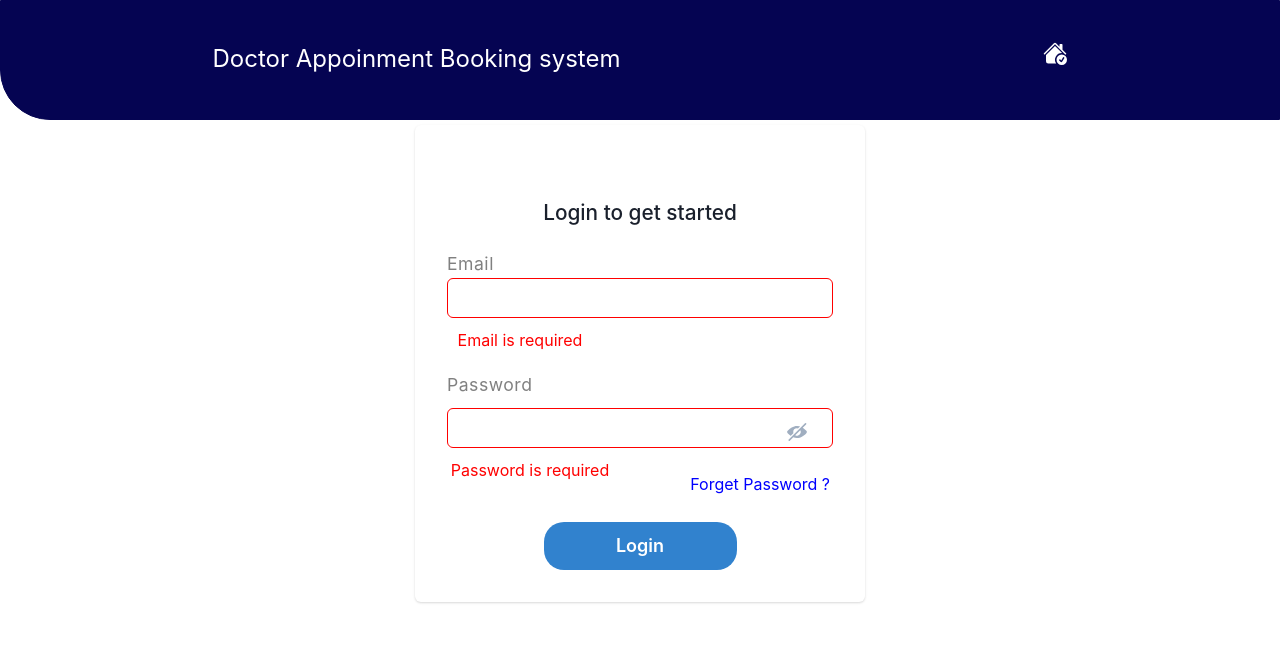
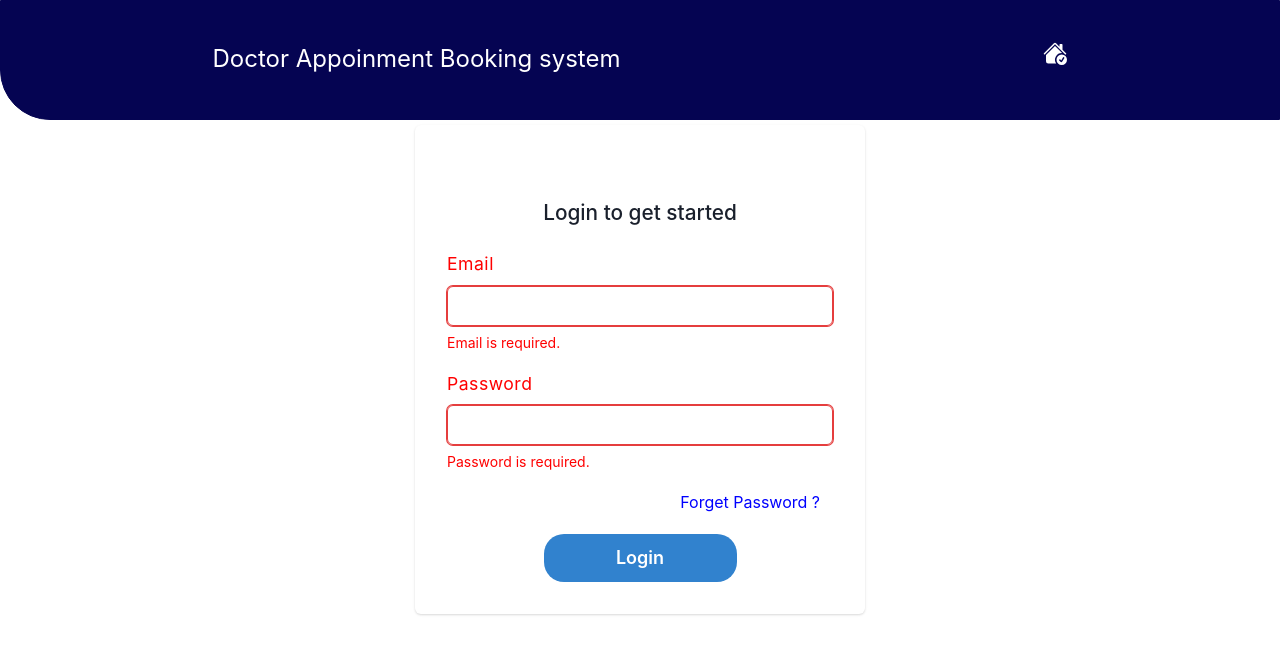
Before and after one commit to Ashutosh5333/Doctor_management_system, a React (Create React App) app in the folder Client/: page /adminlogin in a window 1280 px wide. Both pictures are taken after a click on the button "Login". Shown: the top 654 px of the page. Built offline with nearby package versions, Linux system fonts and the light colour scheme.

Commit message:
updated loader and css

```diff
--- a/Client/src/Admin/AdminLogin.jsx
+++ b/Client/src/Admin/AdminLogin.jsx
@@ -1,16 +1,21 @@
-import React, { useEffect, useState } from "react";
+import React, {  useState } from "react";
 import {
   Box,
+  FormLabel,
+  FormErrorMessage,
+  FormHelperText,
   Button,
   Card,
   FormControl,
-  FormLabel,
   Input,
   InputGroup,
   InputRightElement,
   Stack,
-  Text,  VStack,  useColorModeValue,
-  useToast,} from "@chakra-ui/react";
+  Text,
+  VStack,
+  useColorModeValue,
+  useToast,
+} from "@chakra-ui/react";
 import { ViewIcon, ViewOffIcon } from "@chakra-ui/icons";
 import { useDispatch } from "react-redux";
 import { useNavigate } from "react-router-dom";
@@ -22,13 +27,10 @@ const AdminLogin = () => {
   const dispatch = useDispatch();
   const toast = useToast();
   const [show, setShow] = useState(false);
-    const [errors, SetErrors] = useState({});
-    const [IsSubmit, SetIsSubmit] = useState(false);
-    const [msgerr, SetMsgerr] = useState("");
   const colorScheme = useColorModeValue("blue", "green");
-    const [erroremail, SetErroremail] = useState(false);
-    const [errorpassword, SetErrorpassword] = useState(false);
-
+  const [isEmail, setisEmail] = useState(false);
+  const [isPassword, setisPassword] = useState(false);
+  const [loading, setLoading] = useState(false);
   const [post, SetPost] = useState({
     email: "",
     password: "",
@@ -40,12 +42,10 @@ const AdminLogin = () => {
   };
 
   const handleSubmit = () => {
-         SetErrors(validated(post));
-      if(post.email && post.password ){
-             SetIsSubmit(true);
+    if (post.email !=="" && post.password !=="") {
+      setLoading(true);
       dispatch(Adminpost(post))
         .then((res) => {
-        SetMsgerr(res.payload.msg);
           if (res.type === "ADMINUSERSUCESS") {
             if (res.payload.msg !== "Loginsucessfull") {
               toast({
@@ -54,6 +54,7 @@ const AdminLogin = () => {
                 status: "error",
                 title: " Wrong Credentails",
               });
+              setLoading(false);
             } else {
               toast({
                 position: "top",
@@ -63,13 +64,16 @@ const AdminLogin = () => {
               });
               localStorage.setItem("Admin", JSON.stringify(res.payload.msg));
               navigate("/admin");
+              setLoading(false);
             }
           }
         })
-      .catch((err) => {
-        console.log(err.msg);
-      });
-
+    }
+    if (post.email == "") {
+      setisEmail(true);
+    }
+    if (post.password == "") {
+      setisPassword(true);
     }
   };
 
@@ -77,45 +81,18 @@ const AdminLogin = () => {
     setShow(!show);
   };
 
-      useEffect(() => {
-        if (Object.keys(errors).length === 0 && IsSubmit) {
-        }
-      }, [errors]);
-
-      const validated = (values) => {
-        const error = {};
-        const regex = /^[^s@]+@[^\s@]+\.[^\^\^s@]{2,}$/i;
-        if (!values.email) {
-          error.email = "Email is required";
-          SetErrorpassword(true);
-        }
-        if (!values.password) {
-          error.password = "Password is required";
-          SetErroremail(true);
-        } else if (values.password.length < 4) {
-          error.password = "password must be more than 4 charecter";
-          SetErroremail(true);
-        } else if (values.password.length > 10) {
-          error.password = "password can not exceed more than 10 charecter";
-          SetErroremail(true);
-        }
-        return error;
-      };
-
-
-
   return (
     <>
       <Box>
-      <Navbar/>
+        <Navbar />
 
-          <Box width={"100%"}  m="auto" >
+        <Box width={"100%"} m="auto">
           <Card
             w={{ base: "95%", md: "50%", lg: "450px" }}
             m="auto"
             mt={{ base: "15%", md: "20px", lg: "5px" }}
           >
-              <Box   p="8">
+            <Box p="8">
               <Stack>
                 <Stack align={{ base: "start", lg: "center" }}>
                   <Text
@@ -131,91 +108,59 @@ const AdminLogin = () => {
                 </Stack>
 
                 <VStack maxW={"2xl"} spacing={5}>
-                    <FormControl id="email">
+                  <FormControl id="email"  isInvalid={isEmail}>
                     <FormLabel
-                        mb="-10px"
                       fontWeight={"400"}
                       letterSpacing={0.5}
-                        color="gray"
+                      color={isEmail ? "red" : "gray"}
                       fontSize={"1.1rem"}
                     >
                       {" "}
                       Email{" "}
                     </FormLabel>
-                    </FormControl>
                     <Input
                       type="email"
                       name="email"
-                      mt="-10px"
+
                       onChange={handleChange}
-                      border={errorpassword ? "1px solid red" : " "}
                     />
+                    {!isEmail ? (
+                      <FormHelperText h="10px"></FormHelperText>
+                    ) : (
+                      <FormErrorMessage color="red">
+                        Email is required.
+                      </FormErrorMessage>
+                    )}
+                  </FormControl>
 
-                    <Box align="start">
-                      <Text
-                        mr="240px"
-                        mt="-10px"
-                        color="red"
-                        textAlign={"start"}
-                      >
-                        {" "}
-                        {errors.email}{" "}
-                      </Text>
-                    </Box>
+                  <FormControl id="password" isInvalid={isPassword}>
+                    <FormLabel
 
-                    <FormControl id="email">
-                      <FormLabel
-                        mb="-10px"
                       fontWeight={"400"}
                       letterSpacing={0.5}
-                        color="gray"
+                      color={isPassword ? "red" : "gray"}
                       fontSize={"1.1rem"}
                     >
                       {" "}
                       Password{" "}
                     </FormLabel>
-                    </FormControl>
-
-                    <InputGroup position="relative">
                     <Input
                         type={show ? "text" : "password"}
                         name="password"
                         onChange={handleChange}
-                        border={erroremail ? "1px solid red" : " "}
                       />
-                      <InputRightElement
-                        width="4.5rem"
-                        position="absolute"
-                        top="1"
-                      >
-                        <Button
-                          h="1.75rem"
-                          size="lg"
-                          variant="link"
-                          onClick={handleClickShow}
-                        >
-                          {show ? (
-                            <ViewIcon color="gray.400" boxSize={5} />
+                         {!isPassword ? (
+                        <FormHelperText h="10px"></FormHelperText>
                       ) : (
-                            <ViewOffIcon color="gray.400" boxSize={5} />
+                        <FormErrorMessage color="red">
+                          Password is required.
+                        </FormErrorMessage>
                       )}
-                        </Button>
-                      </InputRightElement>
-                    </InputGroup>
-                    <Box align="start">
-                      <Text
-                        mr="220px"
-                        mt="-10px"
-                        color="red"
-                        textAlign={"start"}
-                      >
-                        {" "}
-                        {errors.password}{" "}
-                      </Text>
-                    </Box>
+
+                  </FormControl>
 
                   <Box color="blue" align="end">
-                      <Text mr="-190px" mt="-30px">
+                    <Text mr="-180px" mt="0px">
                       Forget Password ?
                     </Text>
                   </Box>
@@ -226,6 +171,7 @@ const AdminLogin = () => {
                     size="lg"
                     onClick={handleSubmit}
                     colorScheme={colorScheme}
+                    isLoading={loading}
                   >
                     Login
                   </Button>
@@ -234,16 +180,10 @@ const AdminLogin = () => {
             </Box>
           </Card>
 
-            <Text color={"red"} textAlign={"center"}>
-              {msgerr}
-            </Text>
         </Box>
       </Box>
+    </>
+  );
+};
 
-
-
-    </>
-  )
-}
-
-export default AdminLogin
+export default AdminLogin;
--- a/Client/src/Admin/AppoinmentListCard.jsx
+++ b/Client/src/Admin/AppoinmentListCard.jsx
@@ -18,6 +18,7 @@ import { SearchIcon } from "@chakra-ui/icons";
 import { useDispatch } from "react-redux";
 import { ProjectSkelton } from "./ProjectSkelton";
 import Pagination from './Pagination';
+import { Skelton } from "./Skelton";
 
 
 const AppoinmentListCard = () => {
@@ -342,7 +343,6 @@ const handleprev = () => {
                       </Box>
                     </Flex>
 
-
                     <Flex justifyContent={"space-between"} p="2" gap="5">
                       <Button onClick={()=>handleApproved(el._id)} bg="green.300" color="#fff" > Approved </Button>
                       <Button onClick={()=>handlecancelled(el._id)} bg="red.300" color="#fff"> Cancel </Button>
@@ -351,7 +351,7 @@ const handleprev = () => {
                 );
               })
             ) : (
-              <ProjectSkelton />
+              <Skelton />
             )}
 
           <Box
--- /dev/null
+++ b/Client/src/Admin/Skelton.jsx
@@ -0,0 +1,23 @@
+import { Box, SkeletonCircle, SkeletonText } from "@chakra-ui/react";
+import React from "react";
+
+export const Skelton = () => {
+  return (
+    <>
+<Box padding='6' boxShadow='lg' bg='white'>
+
+  <SkeletonCircle size='10' />
+  <SkeletonText mt='4' noOfLines={4} spacing='4' skeletonHeight='2' />
+  <SkeletonText mt='4' noOfLines={4} spacing='4' skeletonHeight='2' />
+   </Box>
+
+
+   <Box padding='6' boxShadow='lg' bg='white'>
+  <SkeletonCircle size='10' />
+  <SkeletonText mt='4' noOfLines={4} spacing='4' skeletonHeight='2' />
+  <SkeletonText mt='4' noOfLines={4} spacing='4' skeletonHeight='2' />
+   </Box>
+
+    </>
+  )
+}
--- a/Client/src/pages/Home.jsx
+++ b/Client/src/pages/Home.jsx
@@ -17,6 +17,7 @@ const Home = () => {
       <Box  width={{base:"70%",md:"50%",lg:"50%"}} h="30vh" m="auto"
       mt={{ base:"20px" ,md:"20px",lg:"30px"}}
       >
+
       <Box>
       <Image  justifyContent={"center"}
       width={{base:"400px",md:"300px",lg:"300px"}}
--- a/Client/src/pages/Login.jsx
+++ b/Client/src/pages/Login.jsx
@@ -1,7 +1,7 @@
-import React, { useEffect, useState } from "react";
+import React, {  useState } from "react";
 import {
   Box,  Button, Card,CardBody, FormControl,
-  FormLabel,FormErrorMessage, FormHelperText,  Input,Image,  Stack,  Text,  VStack,  useColorModeValue,useToast,
+  FormLabel,FormErrorMessage, FormHelperText,  Input,Image, Text,  VStack,  useToast,
 } from "@chakra-ui/react";
 import { Link } from "react-router-dom";
 import { useNavigate } from "react-router-dom";
@@ -10,7 +10,6 @@ import { useDispatch } from "react-redux";
 import { Loginpost } from "../Redux/AuthReducer/Action";
 
 const Login = () => {
-  const colorScheme = useColorModeValue("blue", "green");
   const [show, setShow] = useState(false);
   const [isEmail, setisEmail] = useState(false);
   const [isPassword, setisPassword] = useState(false);
@@ -111,6 +110,13 @@ const Login = () => {
                 borderRadius={"20"}
                 onChange={handleChange}
               />
+               {!isEmail ? (
+                <FormHelperText h="10px"></FormHelperText>
+              ) : (
+                <FormErrorMessage color="red">
+                  Email is required.
+                </FormErrorMessage>
+              )}
             </FormControl>
             <FormControl id="password" isInvalid={isPassword}>
               <FormLabel
```
Lines whose indentation alone changed are shown as unchanged.
